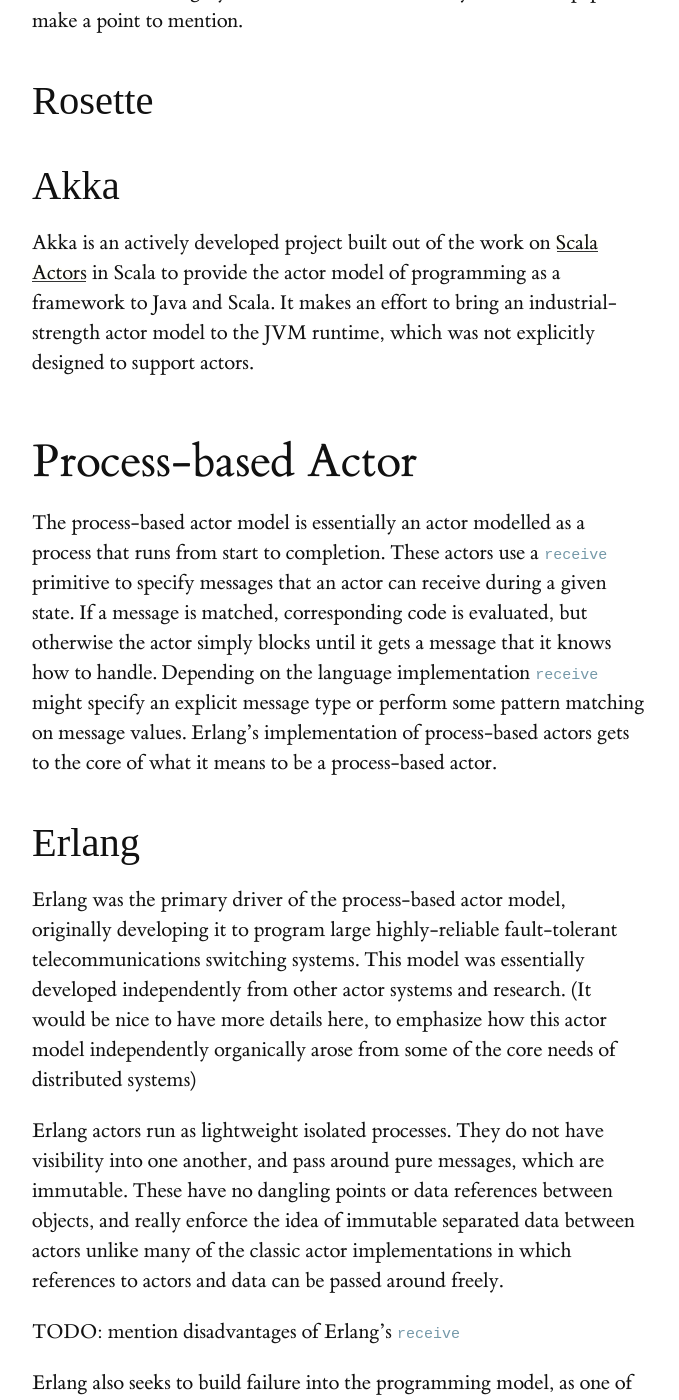
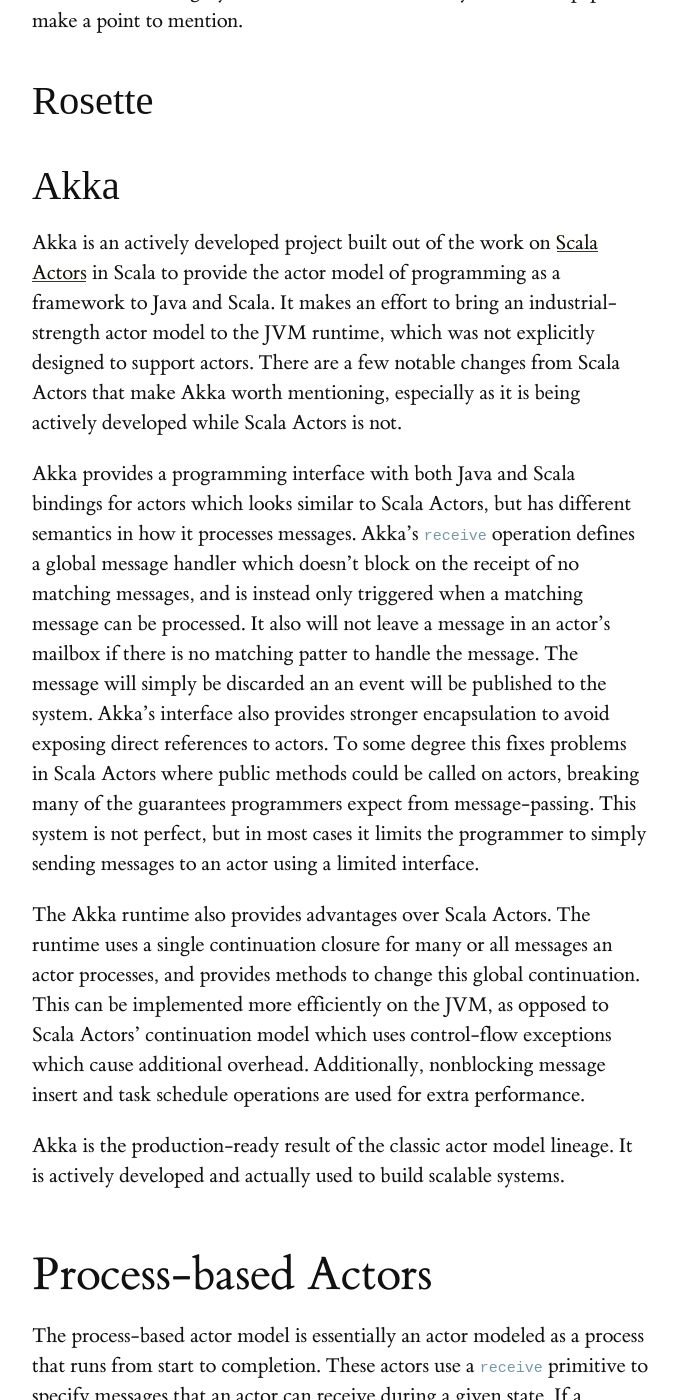
Before and after one commit to heathermiller/dist-prog-book, a Jekyll site: the page built from chapter/3/message-passing.md, in a window 1280 px wide and 1400 px high, scrolled down 2843 px. Shown: the whole window, without its empty margins (128-807 px from the left). Built offline with Jekyll 4.4.1, drawn with Linux system fonts in a browser that asks for light colours; some web fonts are replaced; some of the changed text lies outside the part shown.

Commit message:
Fill in more sections about Akka, Cloud Haskell, and ABCL/1

```diff
--- a/chapter/3/message-passing.md
+++ b/chapter/3/message-passing.md
@@ -13,9 +13,12 @@
 
 # Original Proposal of the Actor Model
 
+
+
 # Classic Actor Model
 
 The classic actor model came about with the formalization of an actor as a unit of computation that implements the following primitives:
+
 * `create`: create an actor from a behavior description and a set of parameters, including other existing actors
 * `send`: send a message to another actor
 * `become`: have an actor replace their behavior with a new one
@@ -24,7 +27,7 @@
 
 If you squint a little, this actor definition sounds similar to Alan Kay’s original definition of Object Oriented programming. This definition describes a system where objects have a behavior, their own memory, and communicate by sending and receiving messages that may contain other objects or simply trigger actions.
 
-This
+TODO: This
 
 ## Concurrent Object-Oriented Programming (1990)
 
@@ -34,13 +37,21 @@
 
 ## Rosette
 
+
+
 ## Akka
 
-Akka is an actively developed project built out of the work on [Scala Actors](#scala-actors) in Scala to provide the actor model of programming as a framework to Java and Scala. It makes an effort to bring an industrial-strength actor model to the JVM runtime, which was not explicitly designed to support actors.
+Akka is an actively developed project built out of the work on [Scala Actors](#scala-actors) in Scala to provide the actor model of programming as a framework to Java and Scala. It makes an effort to bring an industrial-strength actor model to the JVM runtime, which was not explicitly designed to support actors. There are a few notable changes from Scala Actors that make Akka worth mentioning, especially as it is being actively developed while Scala Actors is not.
 
-# Process-based Actor
+Akka provides a programming interface with both Java and Scala bindings for actors which looks similar to Scala Actors, but has different semantics in how it processes messages. Akka's `receive` operation defines a global message handler which doesn't block on the receipt of no matching messages, and is instead only triggered when a matching message can be processed. It also will not leave a message in an actor's mailbox if there is no matching patter to handle the message. The message will simply be discarded an an event will be published to the system. Akka's interface also provides stronger encapsulation to avoid exposing direct references to actors. To some degree this fixes problems in Scala Actors where public methods could be called on actors, breaking many of the guarantees programmers expect from message-passing. This system is not perfect, but in most cases it limits the programmer to simply sending messages to an actor using a limited interface.
 
-The process-based actor model is essentially an actor modelled as a process that runs from start to completion. These actors use a `receive` primitive to specify messages that an actor can receive during a given state. If a message is matched, corresponding code is evaluated, but otherwise the actor simply blocks until it gets a message that it knows how to handle. Depending on the language implementation `receive` might specify an explicit message type or perform some pattern matching on message values. Erlang's implementation of process-based actors gets to the core of what it means to be a process-based actor.
+The Akka runtime also provides advantages over Scala Actors. The runtime uses a single continuation closure for many or all messages an actor processes, and provides methods to change this global continuation. This can be implemented more efficiently on the JVM, as opposed to Scala Actors' continuation model which uses control-flow exceptions which cause additional overhead. Additionally, nonblocking message insert and task schedule operations are used for extra performance.
+
+Akka is the production-ready result of the classic actor model lineage. It is actively developed and actually used to build scalable systems.
+
+# Process-based Actors
+
+The process-based actor model is essentially an actor modeled as a process that runs from start to completion. These actors use a `receive` primitive to specify messages that an actor can receive during a given state. If a message is matched, corresponding code is evaluated, but otherwise the actor simply blocks until it gets a message that it knows how to handle. Depending on the language implementation `receive` might specify an explicit message type or perform some pattern matching on message values. Erlang's implementation of process-based actors gets to the core of what it means to be a process-based actor.
 
 ## Erlang
 
@@ -59,6 +70,8 @@
 
 ## Cloud Haskell
 
+Cloud Haskell is an extension/DSL of Haskell which essentially implements an enhanced version of the computational message-passing model of Erlang in Haskell. It enhances Erlang's model with advantages from Haskell's model of functional programming in the form of purity, types, and monads. Cloud Haskell enables the use of pure functions for remote computation, which means that these functions are idempotent and can be restarted or run elsewhere in the case of failure without worrying about side-effects or undo mechanisms. One of the largest improvements over Erlang is the introduction of typed channels for sending messages. These provide guarantees to the programmer about the types of messages their actors can handle, which is something Erlang lacks. Cloud Haskell processes can use multiple typed channels to pass messages between actors, rather than Erlang's single untyped channel. Monadic types types make it possible for programmers to use an effective style, where they can ensure that pure and effective code are not mixed. Additionally, Cloud Haskell has shared memory within an actor process, which is useful for certain applications, but forbidden by the type system from being shared across actors. Finally, Cloud Haskell allows for the serialization of function closures, which means that higher-order functions can be distributed across actors. These improvements over Erlang make Cloud Haskell a notable project in the space of process-based actors.
+
 ## Scala Actors
 
 Scala Actors brings lightweight Erlang-style message-passing concurrency to the JVM and integrates it with the heavyweight thread/process concurrency models. This is stated well in the original paper about Scala Actors as "an impedance mismatch between message-passing concurrency and virtual machines such as the JVM." The authors say that VMs usually map threads to heavyweight processes, but that a lightweight process abstraction reduces programmer burden and leads to more natural abstractions. The authors say that “The user experience gained so far indicates that the library makes concurrent programming in a JVM-based system much more accessible than previous techniques.”
@@ -75,15 +88,37 @@
 
 The E language implements a model that is closer to imperative object-oriented programming. Within a single actor-like node of computation called a "vat" many objects are contained.
 
+TODO: write more here
+
 ## AmbientTalk
 
 # Active Objects
 
 Active object actors draw a distinction between two different types of objects: active and passive objects. Every active object has a single entry point defining a fixed set of messages that are understood. Passive objects are the objects that are actually sent between actors, and are copied around to guarantee isolation.
 
+The active object model as initially described in the ABCL/1 language defines objects with a state and three modes:
+
+* `dormant`: Initial state of no computation, simply waiting for a message to activate the behavior of the actor.
+* `active`: A state in which computation is performed that is triggered when a message is received that satisfies the patterns and constraints that the actor has defined it can process.
+* `waiting`: A state of blocked execution, where the actor is active, but waiting until a certain type or pattern of message arrives to continue computation.
+
 ## ABCL/1 Language
 
+The ABCL/1 language implements the active object model described above, representing a system as a collection of objects, and the interactions between those objects as concurrent messages being passed around. One interesting aspect of ABCL/1 is the idea of explicitly different modes of message passing. Other actor models generally have a notion of priority around the values, types, or patterns of messages they process, but ABCL/1 implements tow different modes of message passing with different semantics. They have standard queued messages in the `ordinary` mode, but more interestingly they have `express` priority messages. When an object receives an express message it halts any other processing of ordinary messages it is performing, and processes the `express` message immediately. This enables an actor to accept high-priority messages while in `active` mode, and also enables monitoring and interrupting actors.
+
+The language also offers different models of synchronization around message-passing between actors. Three different message-passing models are given that enable different use cases:
+
+* `past`: Requests another actor to perform a task, while simultaneously proceeding with computation without waiting for the task to be completed.
+* `now`: Waits for a message to be received, and to receive a response. This acts as a basic synchronization barrier across actors.
+* `future`: Acts like a typical future, continuing computation until a remote result is needed, and then blocking until that result is received.
+
+It is interesting to note that all of these modes can be expressed by the `past` style of message-passing, as long as the type of the message and which actor to reply to with results are known.
+
+TODO: there should be something here to wrap up ABCL/1, and its impact?
+
 ## Orleans
+
+
 
 # Why the actor model?
 
```
Also changed, not shown: other parts of chapter/3/message-passing.md (+5 -1 lines).
